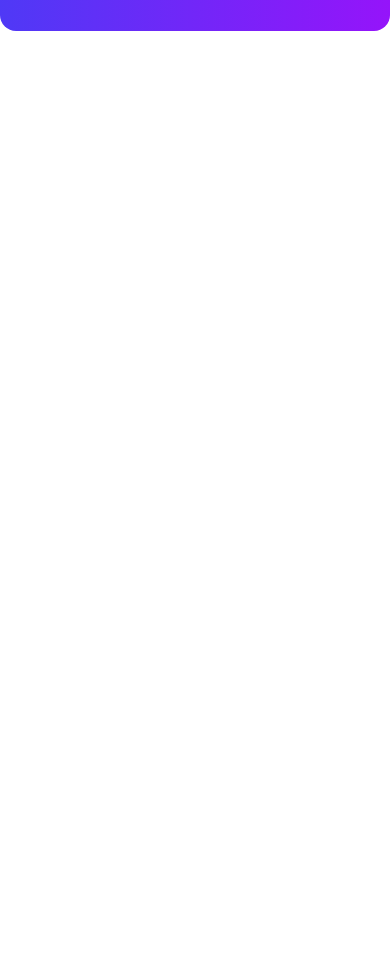
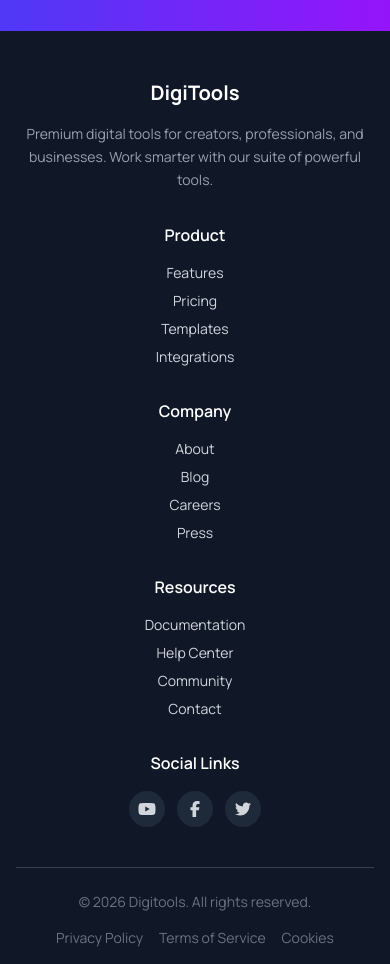
Before and after one commit to RedwanHaasaan/DigiTools, a React (Vite) app: page / in a window 390 px wide. Shown: the part 9920-10884 px from the top of the page. Before the commit the page ends 9951 px from the top, so only its background shows below. Built offline with nearby package versions, Linux system fonts and the light colour scheme.

Commit message:
feat(Footer): Add Footer component with social links and company information; update App component to include Footer

```diff
--- a/package.json
+++ b/package.json
@@ -10,6 +10,10 @@
     "preview": "vite preview"
   },
   "dependencies": {
+    "@fortawesome/fontawesome-svg-core": "^7.2.0",
+    "@fortawesome/free-brands-svg-icons": "^7.2.0",
+    "@fortawesome/free-solid-svg-icons": "^7.2.0",
+    "@fortawesome/react-fontawesome": "^3.3.0",
     "@tailwindcss/vite": "^4.2.2",
     "daisyui": "^5.5.19",
     "lucide-react": "^1.7.0",
--- a/src/App.jsx
+++ b/src/App.jsx
@@ -7,6 +7,7 @@ import { useState } from "react";
 import GetStarted from "./sections/GetStarted";
 import Pricing from "./sections/Pricing";
 import CTA from "./sections/CTA";
+import Footer from "./components/layout/Footer";
 function App() {
    const [cart, setCart] = useState([]);
    const [active, setActive] = useState("products");
@@ -23,6 +24,9 @@ function App() {
         <Pricing/>
         <CTA/>
       </main>
+      <footer>
+        <Footer/>
+      </footer>
       <ToastContainer
         position="top-right"
         autoClose={3000}
--- /dev/null
+++ b/src/components/layout/Footer.jsx
@@ -0,0 +1,97 @@
+import { FontAwesomeIcon } from "@fortawesome/react-fontawesome";
+import {
+  faFacebookF,
+  faTwitter,
+  faYoutube,
+} from "@fortawesome/free-brands-svg-icons";
+
+const Footer = () => {
+  return (
+    <footer className="bg-gray-900 text-gray-300 px-4 sm:px-6 md:px-12 lg:px-16 xl:px-48 pt-12 md:pt-14 xl:pt-28 pb-4 md:pb-6">
+
+      {/* Top Section */}
+      <div className="grid grid-cols-1 sm:grid-cols-2 lg:grid-cols-6 gap-8 md:gap-10 border-b border-gray-700 pb-10">
+
+        {/* Brand */}
+        <div className="lg:col-span-2 text-center sm:text-left">
+          <h2 className="text-xl sm:text-2xl font-bold text-white mb-4">
+            DigiTools
+          </h2>
+          <p className="text-sm text-gray-400 leading-relaxed max-w-sm mx-auto sm:mx-0 xl:max-w-xs">
+            Premium digital tools for creators, professionals, and businesses.
+            Work smarter with our suite of powerful tools.
+          </p>
+        </div>
+
+        {/* Product */}
+        <div className="text-center sm:text-left">
+          <h4 className="text-white font-semibold mb-4">Product</h4>
+          <ul className="space-y-2 text-sm">
+            <li className="hover:text-white cursor-pointer">Features</li>
+            <li className="hover:text-white cursor-pointer">Pricing</li>
+            <li className="hover:text-white cursor-pointer">Templates</li>
+            <li className="hover:text-white cursor-pointer">Integrations</li>
+          </ul>
+        </div>
+
+        {/* Company */}
+        <div className="text-center sm:text-left">
+          <h4 className="text-white font-semibold mb-4">Company</h4>
+          <ul className="space-y-2 text-sm">
+            <li className="hover:text-white cursor-pointer">About</li>
+            <li className="hover:text-white cursor-pointer">Blog</li>
+            <li className="hover:text-white cursor-pointer">Careers</li>
+            <li className="hover:text-white cursor-pointer">Press</li>
+          </ul>
+        </div>
+
+        {/* Resources */}
+        <div className="text-center sm:text-left">
+          <h4 className="text-white font-semibold mb-4">Resources</h4>
+          <ul className="space-y-2 text-sm">
+            <li className="hover:text-white cursor-pointer">Documentation</li>
+            <li className="hover:text-white cursor-pointer">Help Center</li>
+            <li className="hover:text-white cursor-pointer">Community</li>
+            <li className="hover:text-white cursor-pointer">Contact</li>
+          </ul>
+        </div>
+
+        {/* Social */}
+        <div className="text-center sm:text-left">
+          <h4 className="text-white font-semibold mb-4">Social Links</h4>
+          <div className="flex justify-center sm:justify-start gap-3 mt-2">
+            <div className="w-9 h-9 flex items-center justify-center rounded-full bg-gray-800 hover:bg-gray-700 cursor-pointer transition">
+              <FontAwesomeIcon icon={faYoutube} />
+            </div>
+            <div className="w-9 h-9 flex items-center justify-center rounded-full bg-gray-800 hover:bg-gray-700 cursor-pointer transition">
+              <FontAwesomeIcon icon={faFacebookF} />
+            </div>
+            <div className="w-9 h-9 flex items-center justify-center rounded-full bg-gray-800 hover:bg-gray-700 cursor-pointer transition">
+              <FontAwesomeIcon icon={faTwitter} />
+            </div>
+          </div>
+        </div>
+      </div>
+
+      {/* Bottom Section */}
+      <div className="flex flex-col md:flex-row justify-between items-center gap-4 pt-6 text-sm text-gray-500 text-center md:text-left">
+
+        <p>© 2026 Digitools. All rights reserved.</p>
+
+        <div className="flex flex-wrap justify-center md:justify-end gap-4 md:gap-6">
+          <span className="hover:text-white cursor-pointer">
+            Privacy Policy
+          </span>
+          <span className="hover:text-white cursor-pointer">
+            Terms of Service
+          </span>
+          <span className="hover:text-white cursor-pointer">
+            Cookies
+          </span>
+        </div>
+      </div>
+    </footer>
+  );
+};
+
+export default Footer;
--- a/src/sections/CTA.jsx
+++ b/src/sections/CTA.jsx
@@ -2,7 +2,7 @@ import React from "react";
 
 const CTA = () => {
   return (
-    <section className="bg-gradient py-16 px-4 text-center text-white rounded-2xl">
+    <section className="bg-gradient py-16 px-4 text-center text-white">
       <div className="max-w-3xl mx-auto">
         <h2 className="text-2xl md:text-4xl font-bold mb-4">Ready to Transform Your Workflow?</h2>
         <p className="text-sm md:text-base text-white/80 mb-8 leading-relaxed">
```
Also changed, not shown: 1 other file (tests, documents, lock files or other folders).
